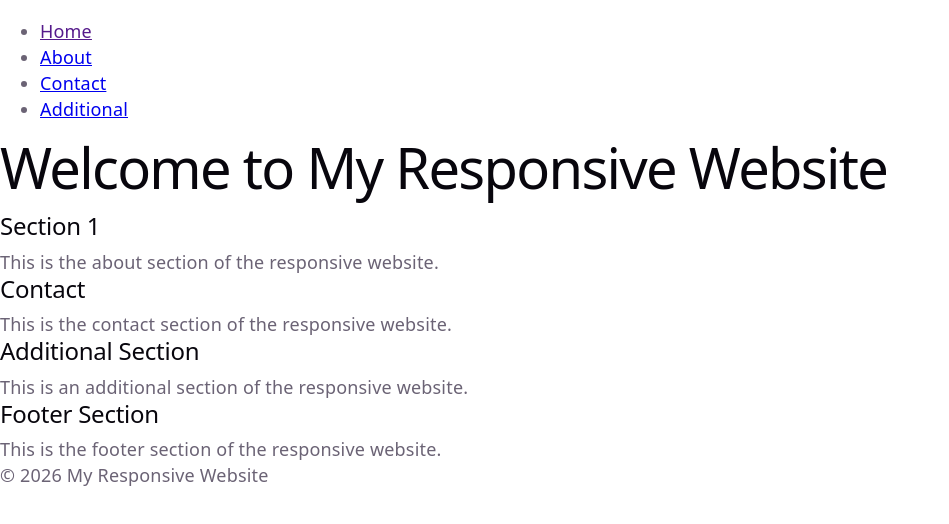
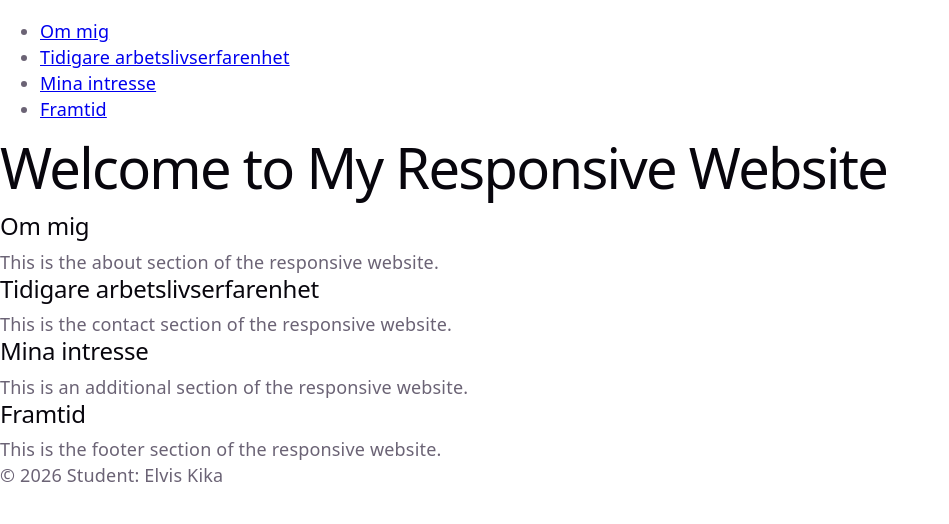
Before and after one commit to ek224qf/Assignement-2-Responsive-website, a website built with Vite: page index.html in a window 1280 px wide. Shown: the whole page, without its empty margins (0-949 px from the left). Built offline with nearby package versions, Linux system fonts and the light colour scheme.

Commit message:
Added relevant titles to h2 element and matched them their id and classes

```diff
--- a/index.html
+++ b/index.html
@@ -4,44 +4,44 @@
     <meta charset="UTF-8" />
     <link rel="icon" type="image/svg+xml" href="/favicon.svg" />
     <meta name="viewport" content="width=device-width, initial-scale=1.0" />
-    <title>assignement-2-responsive-website</title>
+    <title>Responsive Website</title>
   </head>
   <body>
     <header id="header">
       <nav id="nav">
         <ul class="header-nav-ul">
-          <li><a href="">Home</a></li>
-          <li><a href="#about">About</a></li>
-          <li><a href="#contact">Contact</a></li>
-          <li><a href="#additional">Additional</a></li>
+          <li><a href="section-1">Om mig</a></li>
+          <li><a href="section-2">Tidigare arbetslivserfarenhet</a></li>
+          <li><a href="section-3">Mina intresse</a></li>
+          <li><a href="section-4">Framtid</a></li>
         </ul>
       </nav>
     </header>
     <!-- Hälsningsmeddelande placeras på mitten av sidan -->
     <h1>Welcome to My Responsive Website</h1>
     <main>
-      <!-- Section 1: About -->
+      <!-- Section 1 -->
       <section class="section-1">
-        <h2>Section 1</h2>
+        <h2>Om mig</h2>
         <p>This is the about section of the responsive website.</p>
       </section>
-      <!-- Section 2: Contact -->
+      <!-- Section 2 -->
       <section class="section-2">
-        <h2>Contact</h2>
+        <h2>Tidigare arbetslivserfarenhet</h2>
         <p>This is the contact section of the responsive website.</p>
       </section>
-      <!-- Section 3: Additional Section -->
+      <!-- Section 3 -->
       <section class="section-3">
-        <h2>Additional Section</h2>
+        <h2>Mina intresse</h2>
         <p>This is an additional section of the responsive website.</p>
       </section>
-      <!-- Section 4: Footer -->
+      <!-- Section 4 -->
        <section class="section-4">
-        <h2>Footer Section</h2>
+        <h2>Framtid</h2>
         <p>This is the footer section of the responsive website.</p>
        </section>
       <footer>
-        <p>&copy; 2026 My Responsive Website</p>
+        <p>&copy; 2026 Student: Elvis Kika</p>
       </footer>
     </main>
   </body>
```
